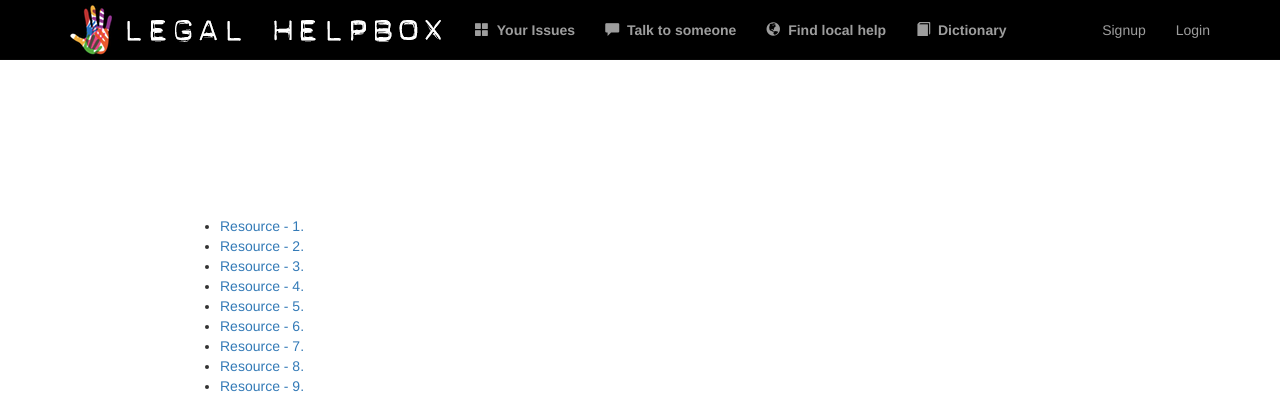
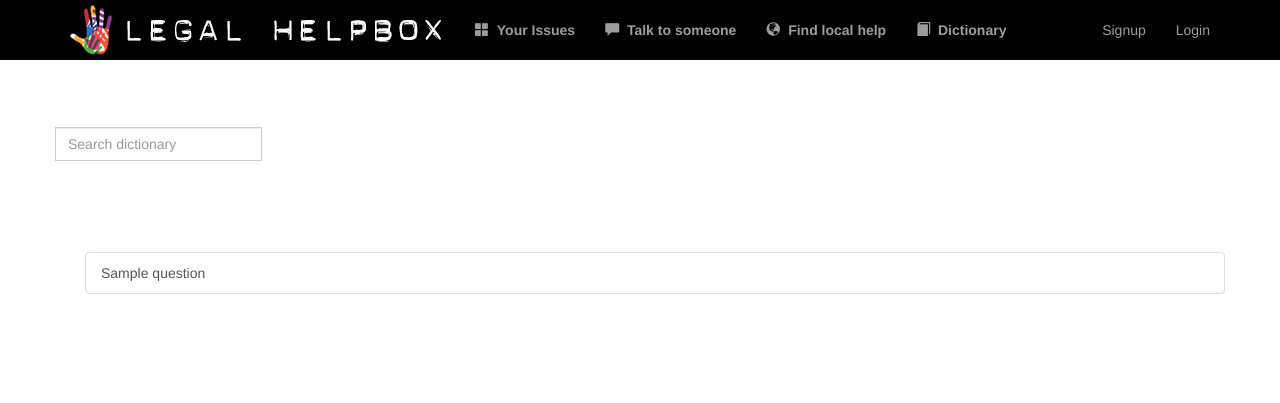
Before and after one commit to Gystark/Tech4Justice2016, a Django app: a page that uses templates/mainapp/questions.html in a window 1280 px wide. Shown: the top 403 px of the page. Run offline with Django 3.2, Linux system fonts and the light colour scheme; tables that the repository leaves empty hold one stand-in row (values such as "Sample post"); some libraries are stand-ins or nearby versions.

Commit message:
auto-completion of questions

```diff
--- /dev/null
+++ b/mainapp/static/mainapp/js/auto_complete_questions.js
@@ -0,0 +1,17 @@
+/**
+ * Created by georgi on 19/06/16.
+ */
+$(document).ready(function(){
+    $("#search-term").keyup(function(){
+        var search_term = $(this).val();
+        var category_id = $('#category-id').val();
+        $.ajax({
+            url: '/search_questions/',
+            data: {'search_term': search_term, 'category_id': category_id},
+            type: "GET",
+            success: function(data){
+                $("#container-question").html(data);
+            }
+        });
+    });
+});
--- a/mainapp/urls.py
+++ b/mainapp/urls.py
@@ -9,4 +9,5 @@ urlpatterns = [
     url(r'^dictionary/', views.dictionary, name='dictionary'),
     url(r'^local_help/', views.local_help, name='local_help'),
     url(r'^talk_to_someone/', views.talk_to_someone, name='talk_to_someone'),
+    url(r'^search_questions/$', views.search_questions, name="search_questions")
 ]
--- a/mainapp/views.py
+++ b/mainapp/views.py
@@ -1,7 +1,7 @@
 from django.shortcuts import render
 from django.core.paginator import Paginator, EmptyPage, PageNotAnInteger
 from .models import Category, Reference, Issue, Question, Dictionary
-
+from django.http import HttpResponseRedirect
 
 def index(request):
     categories = Category.objects.all()
@@ -14,7 +14,24 @@ def view_category(request, category_name_slug):
         category_searched = Category.objects.get(slug=category_name_slug)
         category_questions = Question.objects.filter(issue__category=category_searched)
         context['questions'] = category_questions
+        context['category_id'] = category_searched.id
     return render(request, 'mainapp/questions.html', context)
+
+def search_questions(request):
+    questions = []
+    if request.is_ajax():
+        search_term = request.GET['search_term']
+        category_id = request.GET['category_id']
+        category = Category.objects.get(id=category_id)
+        issues = Issue.objects.filter(category=category)
+        for issue in issues:
+            results = Question.objects.filter(question__icontains=search_term, issue=issue) or \
+                        Question.objects.filter(answer__icontains=search_term, issue=issue)
+            for question in results:
+                questions.append({'question': question, 'references': Reference.objects.filter(question=question)})
+
+        obj = render(request, 'mainapp/questions_search.html', {'questions': questions, 'category_id': category_id})
+        return obj
 
 
 def search(request):
--- a/templates/mainapp/questions.html
+++ b/templates/mainapp/questions.html
@@ -1,38 +1,19 @@
 {% extends 'mainapp/base.html' %}
 {% load static from staticfiles %}
 {% block content %}
-    <div id="wrapper">
-    <div id="sidebar-wrapper">
-        <ul class="sidebar-nav">
-        <li style="color: white; margin-top: 10%"><h3><strong>Resources:</strong></h3></li>
-            {% for a in 'aaaaaaaaa' %}
-            <li style="margin-left: 10%;"><a href="#">Resource - {{ forloop.counter }}.</a></li>
-            {% endfor %}
-        </ul>
+    <div class="row" style="padding-top: 5%; padding-bottom: 3%;">
+        <div class="input-group">
+                <input type="text"  class="form-control" placeholder="Search dictionary" name="search-term"
+                       id="search-term"/>
         </div>
-
     </div>
-           <div class="jumbotron text-center search_bg">
-        <h1 style="margin-top:-5px; color:#ffffff; text-shadow: 2px 2px #000000;">Your first point for legal help</h1>
-        <br/>
-        <form autocomplete="off" class="form-horizontal" action="{% url 'search_dictionary' %}" method="get"
-              accept-charset="utf-8">
-            <div class="input-group">
-                <input value="" class="form-control input-lg" placeholder="What do you need help with?" type="text"
-                       name="search-term" id="search-term">
-            <span class="input-group-btn">
-               <button class="btn btn-default btn-lg" type="submit" id="addressSearch">
-                   <i class="glyphicon glyphicon-search" aria-hidden="true"></i>
-               </button>
-            </span>
-            </div>
-        </form>
-    </div>
+    <div id="container-question">
         {% for question in questions %}
             <div class="container" style="padding-top: 5%;">
                 <div class="question">
                     <a class="list-group-item" href="#">{{ question.question }}</a>
                 </div>
+
                 <div class="answer" hidden>
                     <p>{{ question.answer }}</p>
                     <p>Further references:</p>
@@ -42,8 +23,11 @@
                 </div>
             </div>
         {% endfor %}
+        <input id="category-id" type="hidden" value="{{ category_id }}" />
+    </div>
 {% endblock %}
 
 {% block static_per_page %}
     <script src="{% static 'mainapp/js/answer_visibility_toggle.js' %}"></script>
+    <script src="{% static 'mainapp/js/auto_complete_questions.js' %}" ></script>
 {% endblock %}
```
Also changed, not shown: templates/mainapp/questions_search.html (added, +15 -0 lines), import_dict.py (line endings or trailing spaces), mainapp/migrations/0001_initial.py. Lines whose indentation alone changed are shown as unchanged.
